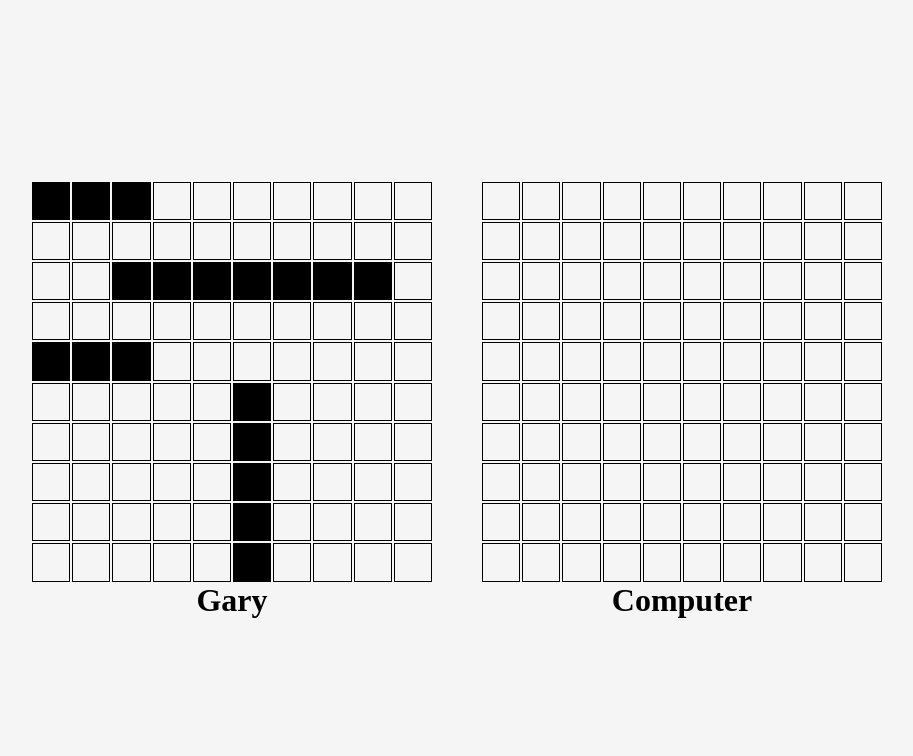
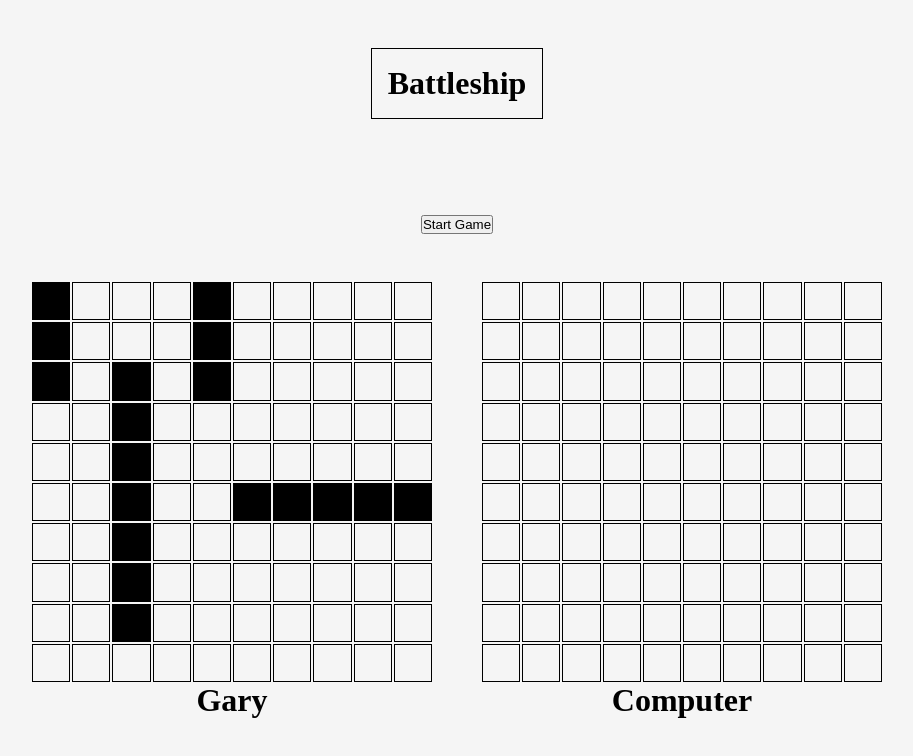
Before and after one commit to xsymmetry9/battleship, a website built with webpack: page src/index.html in a window 1280 px wide. Shown: the whole page, without its empty margins (183-1096 px from the left). Built offline with nearby package versions, Linux system fonts and the light colour scheme.

Commit message:
Added banner and button

```diff
--- a/src/compounds/App.js
+++ b/src/compounds/App.js
@@ -19,19 +19,52 @@ player1.placeShip(ship2, 5, 5, "vertical");
 player1.placeShip(ship3, 2, 2, "horizontal");
 player1.placeShip(ship4, 4, 0, "horizontal");
 player1.placeShip(ship5, 9, 2, "vertical");
+player2.placeShip(ship1, 0, 0, "horizontal");
+player2.placeShip(ship2, 5, 5, "vertical");
+player2.placeShip(ship3, 2, 2, "horizontal");
+player2.placeShip(ship4, 4, 0, "horizontal");
+player2.placeShip(ship5, 9, 2, "vertical");
 
 export default class App{
     static loadPage(){
         const body = document.getElementById("root");
 
-        body.appendChild(this.loadContent());
+        body.appendChild(this.loadBanner());
+        body.appendChild(this.loadButtons());
+        body.appendChild(this.loadDOM());
 
         this.handler();
+        this.plotShips(player1.board);
+    }
+    static loadBanner(){
+        const container = document.createElement("div");
+        container.className = "banner";
+
+        const wrapper = document.createElement("div");
+        wrapper.className = "display-wrapper";
+        const title = document.createElement("h2")
+        title.textContent = "Battleship";
+        wrapper.appendChild(title);
+
+        container.appendChild(wrapper);
+
+        return container;
     }
 
-    static loadContent(){
+    static loadButtons(){
+        const buttons = document.createElement("div");
+        buttons.className = "buttons-container"
+
+        const startBtn = document.createElement("button");
+        startBtn.textContent = "Start Game";
+        buttons.appendChild(startBtn);
+
+        return buttons;
+    }
+
+    static loadDOM(){
         const content = document.createElement("div");
-        content.className = "playerBoard"
+        content.className = "boards-container"
 
         content.appendChild(this.loadPlayer(player1, "player1"));
         content.appendChild(this.loadPlayer(player2, "player2"));
@@ -64,10 +97,10 @@ export default class App{
                 const square = document.createElement("div");
                 square.className = "square";
 
-                if(gameboard.grid[i][j] !== null)
-                {
-                    square.classList.add("ship");
-                }
+                // if(gameboard.grid[i][j] !== null)
+                // {
+                //     square.classList.add("ship");
+                // }
                 square.setAttribute("row", i);
                 square.setAttribute("col", j);
 
@@ -79,16 +112,42 @@ export default class App{
 
     }
 
+    static plotShips(gameboard){
+        const getSquares = document.getElementById("player1").childNodes;
+
+        getSquares.forEach((item) =>{
+            const col = item.getAttribute("col");
+            const row = item.getAttribute("row");
+            if(gameboard.grid[col][row] !== null)
+            {
+                item.classList.add("ship");
+            }
+        })
+    }
+
     static handler(){
 
+        const move = (e) =>{
+            const square = e.currentTarget;
+            const col = square.getAttribute("col");
+            const row = square.getAttribute("row");
+
+            player1.attack(col, row);
+
+            if(player1.opponentBoard.grid[col][row] === "hit"){
+                square.classList.add("hit");
+            } else if(player1.opponentBoard.grid[col][row] === "miss")
+            {
+                square.classList.add("miss");
+            } else{
+                console.log("error");
+            }
+
+            square.removeEventListener(("click"), move);
+        }
         const squares = document.querySelectorAll(".square");
         squares.forEach((square) =>{
-            square.addEventListener(("click"), (e)=> {
-                const col = e.currentTarget.getAttribute("col");
-                const row = e.currentTarget.getAttribute("row");
-
-                console.log(`You have clicked ${col}, ${row}`);
-            })
+            square.addEventListener(("click"), move);
         })
     }
 
--- a/src/compounds/Gameboard.js
+++ b/src/compounds/Gameboard.js
@@ -20,8 +20,6 @@ class Gameboard{
     return grid;
   }
   placeShip(ship, row, col, direction){
-    //Cruiser, 3, horizontal
-    //[[null, null, null], [battleship, battleship, battleship], [null, null, null]]
 
 
     if(direction === "horizontal")
@@ -66,13 +64,14 @@ class Gameboard{
       const ship = this.grid[x][y];
       ship.hit();
       this.grid[x][y] = "hit";
+      return "hit";
 
-      if(ship.isSunk())
-      {
-        return `${ship.name} has been sunk`;
-      } else {
-        return "Hit! Opponent's turn";
-      }
+      // if(ship.isSunk())
+      // {
+      //   return `${ship.name} has been sunk`;
+      // } else {
+      //   return "Hit! Opponent's turn";
+      // }
 
     }
   }
--- a/src/style/style.scss
+++ b/src/style/style.scss
@@ -5,6 +5,7 @@ $bg-color: whitesmoke;
 *{
   padding: 0;
   margin: 0;
+  box-sizing: border-box;
 }
 body{
     background-color: $bg-color;
@@ -18,14 +19,35 @@ h2{
   text-align: center;
   font-size: 2rem;
 }
+.banner{
+  display: flex;
+  justify-content: center;
+  padding: 3rem;
+}
+.display-wrapper{
+  display: grid;
+  padding: 1rem;
+  border: 1px solid black;
+}
 
-.playerBoard{
-  height: 100vh;
+.buttons-container{
+  display: flex;
+  justify-content: center;
+  padding: 3rem;
+}
+
+.button-container button{
+  cursor: pointer;
+  background-color: transparent;
+  padding: .6rem 1.2rem;
+}
+
+
+.boards-container{
   justify-content: center;
   align-items: center;
   display: flex;
   gap: 50px;
-  outline: 1px solid red;
 }
 
 .gameboard{
@@ -49,3 +71,10 @@ h2{
 .ship{
   background-color: black;
 }
+
+.hit{
+  background-color: green;
+}
+.miss{
+  background-color: red;
+}
```
